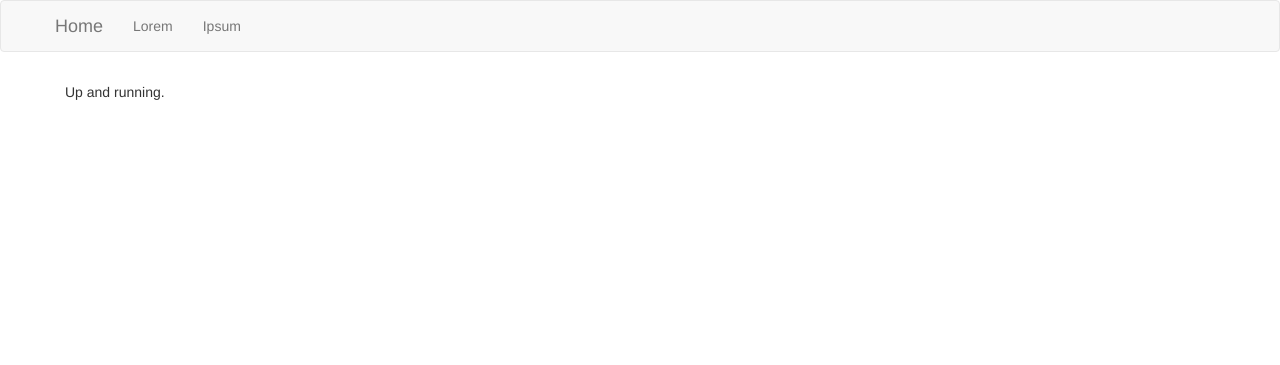
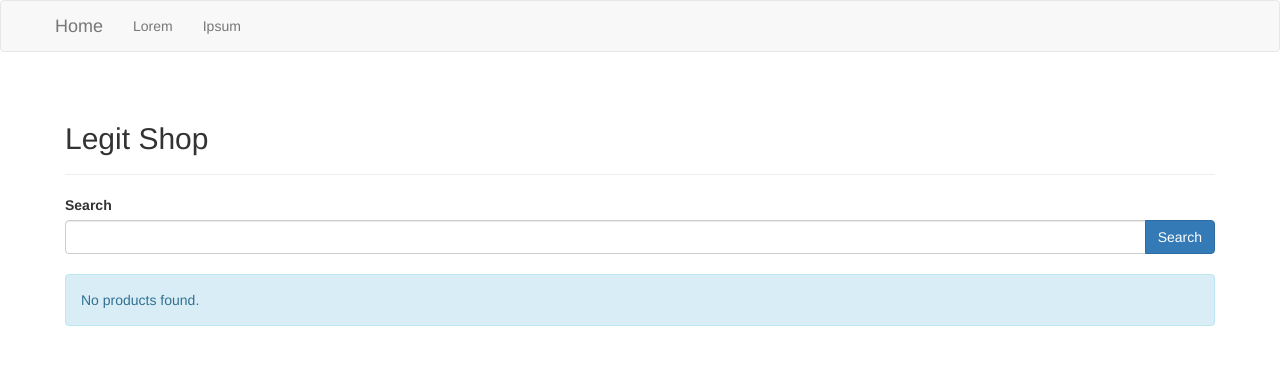
Before and after one commit to xoudini/sqli, a Flask app: page / in a window 1280 px wide. Shown: the top 365 px of the page. Run offline with Flask 2, Linux system fonts and the light colour scheme; some libraries are stand-ins or nearby versions.

Commit message:
Basic product listing.

```diff
--- a/src/templates/index.html
+++ b/src/templates/index.html
@@ -2,6 +2,70 @@
 
 {% block body %}
 
-<p>Up and running.</p>
+<div class="page-header">
+    <h2>Legit Shop</h2>
+</div>
+
+<form action="/products" method="GET">
+    <label>Search</label>
+    <div class="input-group">
+        <input class="form-control" type="text" name="search" value="{% if keyword %}{{keyword}}{% endif %}">
+        <span class="input-group-btn">
+            <button class="btn btn-primary" type="submit">Search</button>
+        </span>
+    </div>
+</form>
+
+<br/>
+
+{% if products %}
+
+    {% if count %}
+
+    <div>
+        <i>{{count}} match{% if count != 1 %}es{% endif %} found.</i>
+    </div>
+
+    <br/>
+
+    {% endif %}
+
+<table class="table table-bordered">
+    <thead>
+        <tr>
+            <th>Product</th>
+            <th>Stock</th>
+            <th>Price</th>
+        </tr>
+    </thead>
+    <tbody>
+        {% for product in products %}
+            <tr>
+                <td>
+                    <div>
+                        <h4>
+                            <a href="/products/{{product.uid}}">{{product.name}}</a>
+                        </h4>
+                        <p>{{product.description}}</p>
+                    </div>
+                </td>
+                <td>
+                    <p>{{product.stock_left}}</p>
+                </td>
+                <td>
+                    <p>{{product.price}}€</p>
+                </td>
+            </tr>
+        {% endfor %}
+    </tbody>
+</table>
+
+{% else %}
+
+<div class="alert alert-info">
+    No products found.
+</div>
+
+{% endif %}
 
 {% endblock %}
```
